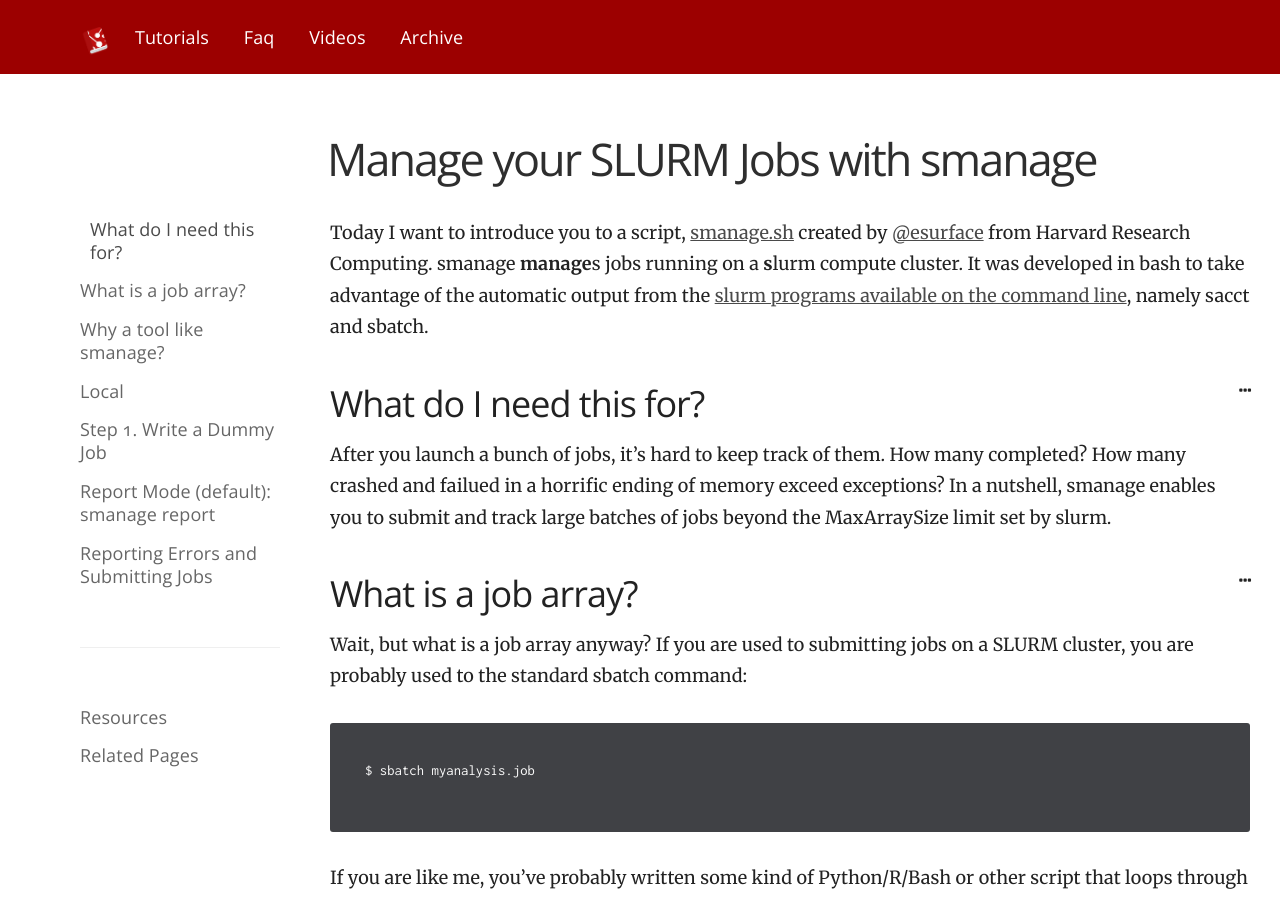
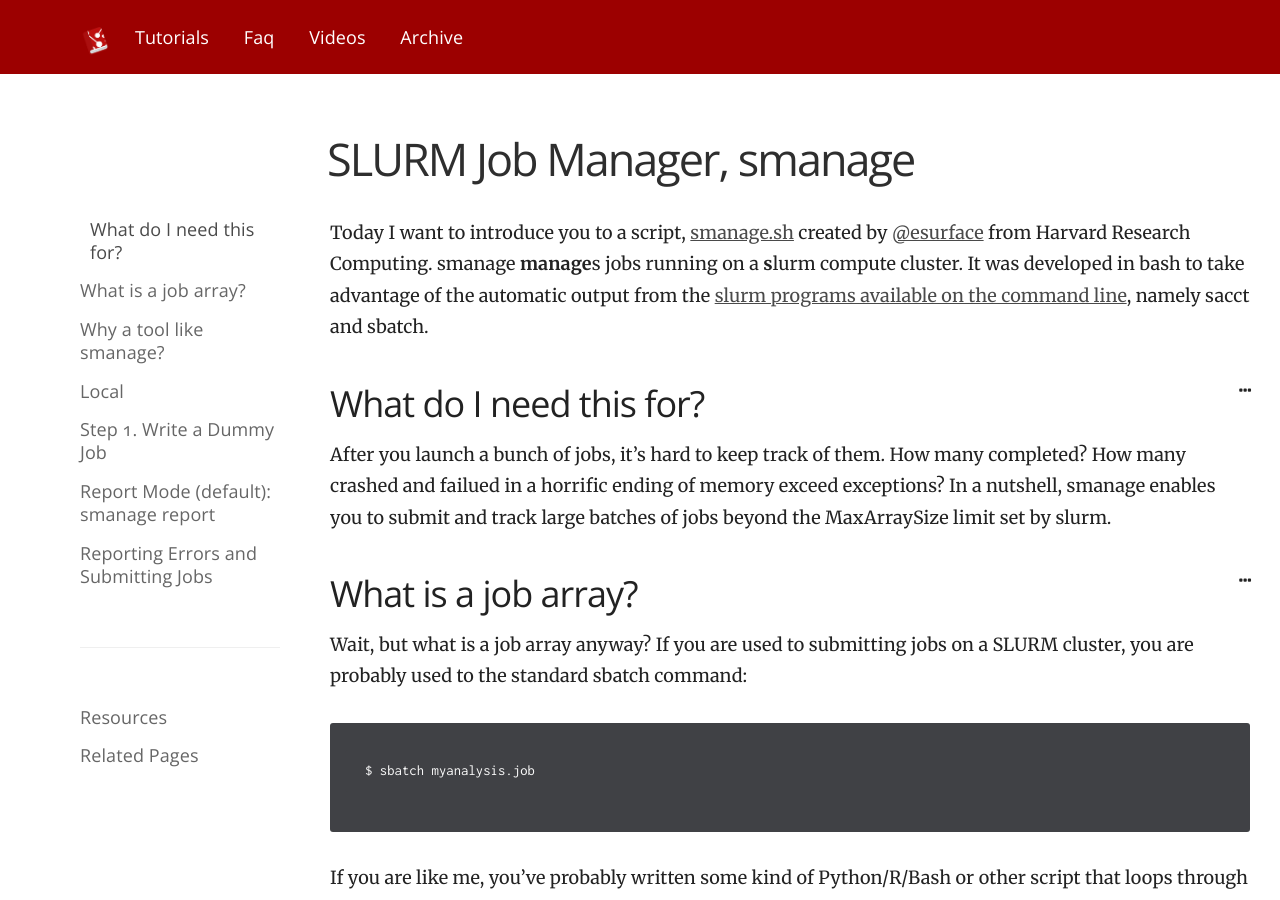
Before and after one commit to vsoch/lessons, a Jekyll site: the page built from _posts/hpc/2019-02-05-smanage.md, in a window 1280 px wide and 900 px high. Built offline with Jekyll 4.4.1, drawn with Linux system fonts in a browser that asks for light colours; nearby versions of some CDN libraries; a script that is not in the unit is left out; comment, search, counter and statistics services are not loaded; some of the changed text lies outside the part shown.

Commit message:
adding smanage

```diff
--- a/_posts/hpc/2019-02-05-smanage.md
+++ b/_posts/hpc/2019-02-05-smanage.md
@@ -1,6 +1,6 @@
 ---
 date: 2019-02-01
-title: "Manage your SLURM Jobs with smanage"
+title: "SLURM Job Manager, smanage"
 description: Slurm Manage, for submitting and reporting on job arrays run on slurm
 categories:
   - resources
```
